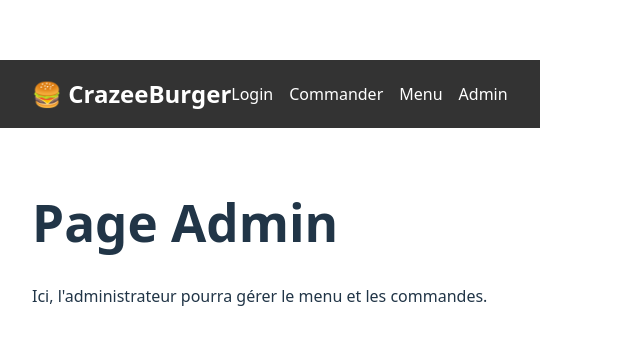
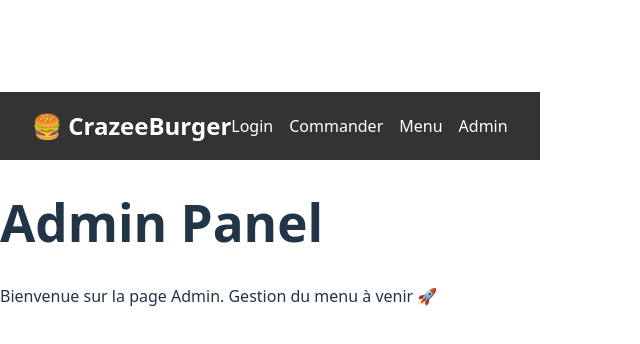
Before and after one commit to yvesnet9/crazee-burger, a React (Vite) app: page /admin in a window 1280 px wide. Shown: the part 192-536 px from the top of the page, without its empty margins (0-640 px from the left). Built offline with nearby package versions, Linux system fonts and the light colour scheme; the HTML template or start-up script is replaced by a standard one.

Commit message:
F06: ajout de la page Admin et du lien dans la Navbar

```diff
--- a/src/pages/AdminPage.jsx
+++ b/src/pages/AdminPage.jsx
@@ -1,8 +1,9 @@
+// src/pages/AdminPage.jsx
 function AdminPage() {
   return (
-    <div style={{ padding: "2rem" }}>
-      <h1>Page Admin</h1>
-      <p>Ici, l'administrateur pourra gérer le menu et les commandes.</p>
+    <div>
+      <h1>Admin Panel</h1>
+      <p>Bienvenue sur la page Admin. Gestion du menu à venir 🚀</p>
     </div>
   );
 }
```
